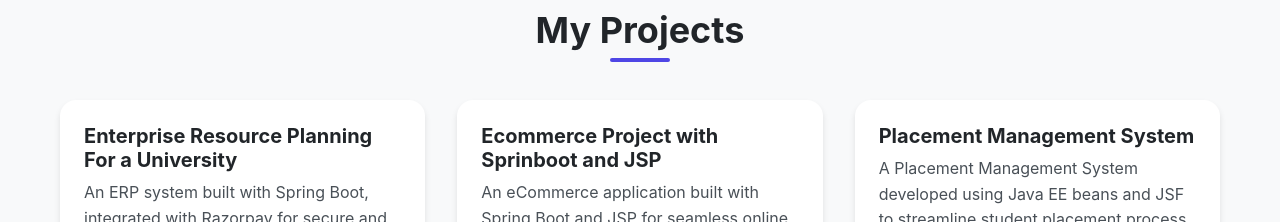
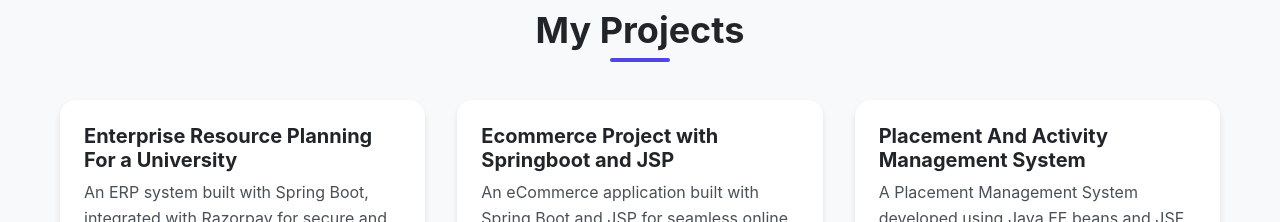
Before and after one commit to RamaKrishna3008/Portfolio, a React (Vite) app: page / in a window 1280 px wide. Shown: the part 2460-2682 px from the top of the page. Built offline with nearby package versions, Linux system fonts and the light colour scheme.

Commit message:
change in about

```diff
--- a/src/components/Projects.jsx
+++ b/src/components/Projects.jsx
@@ -13,13 +13,13 @@ export const Projects = () => {
       githubLink: "https://github.com/yourusername/project1"
     },
     {
-      title: "Ecommerce Project with Sprinboot and JSP",
+      title: "Ecommerce Project with Springboot and JSP",
       description: "An eCommerce application built with Spring Boot and JSP for seamless online shopping experiences.",
       technologies: ["Springboot", "Java", "JSP", "MySQL"],
       githubLink: "https://github.com/RamaKrishna3008/Ecommerce_JSP"
     },
     {
-      title: "Placement Management System",
+      title: "Placement And Activity Management System",
       description: "A Placement Management System developed using Java EE beans and JSF to streamline student placement process.",
       technologies: ["Java EE", "Servlets", "JSF","MySQL"],
       githubLink: "https://github.com/yourusername/project3"
```
